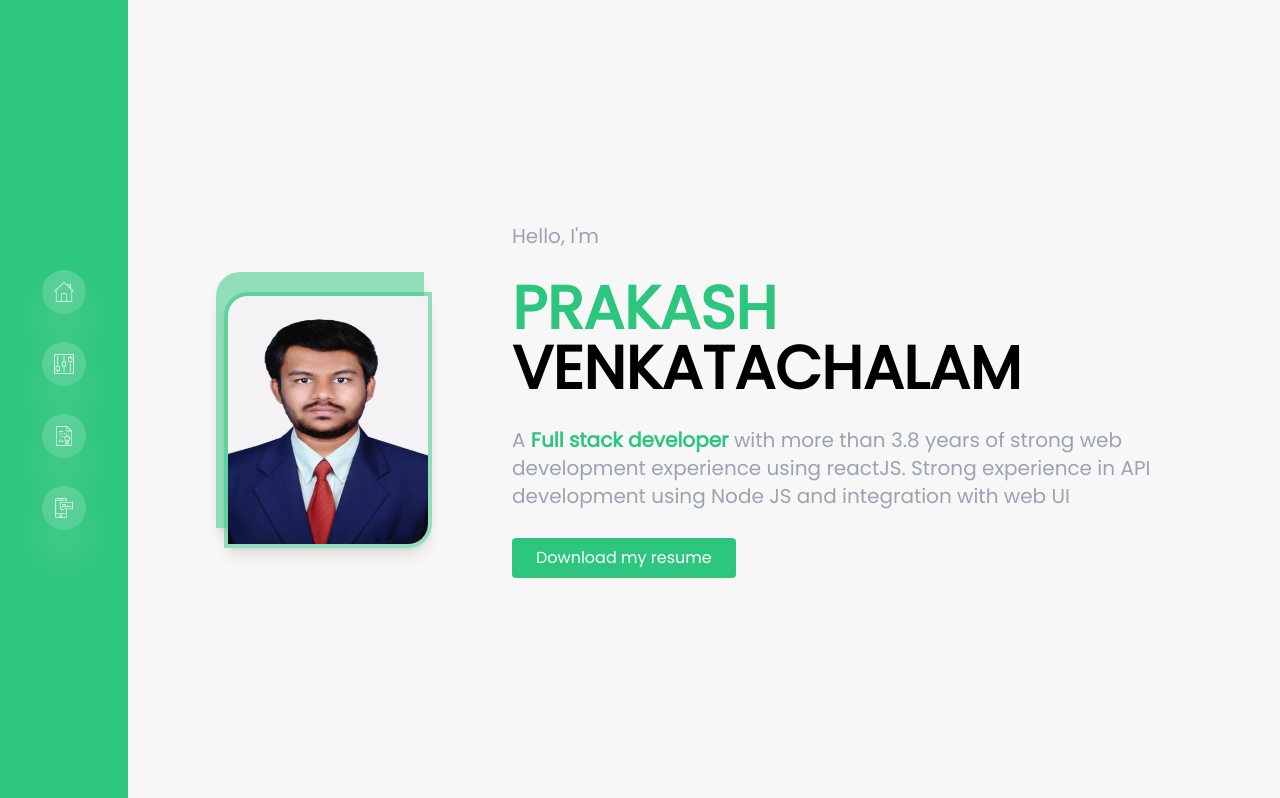
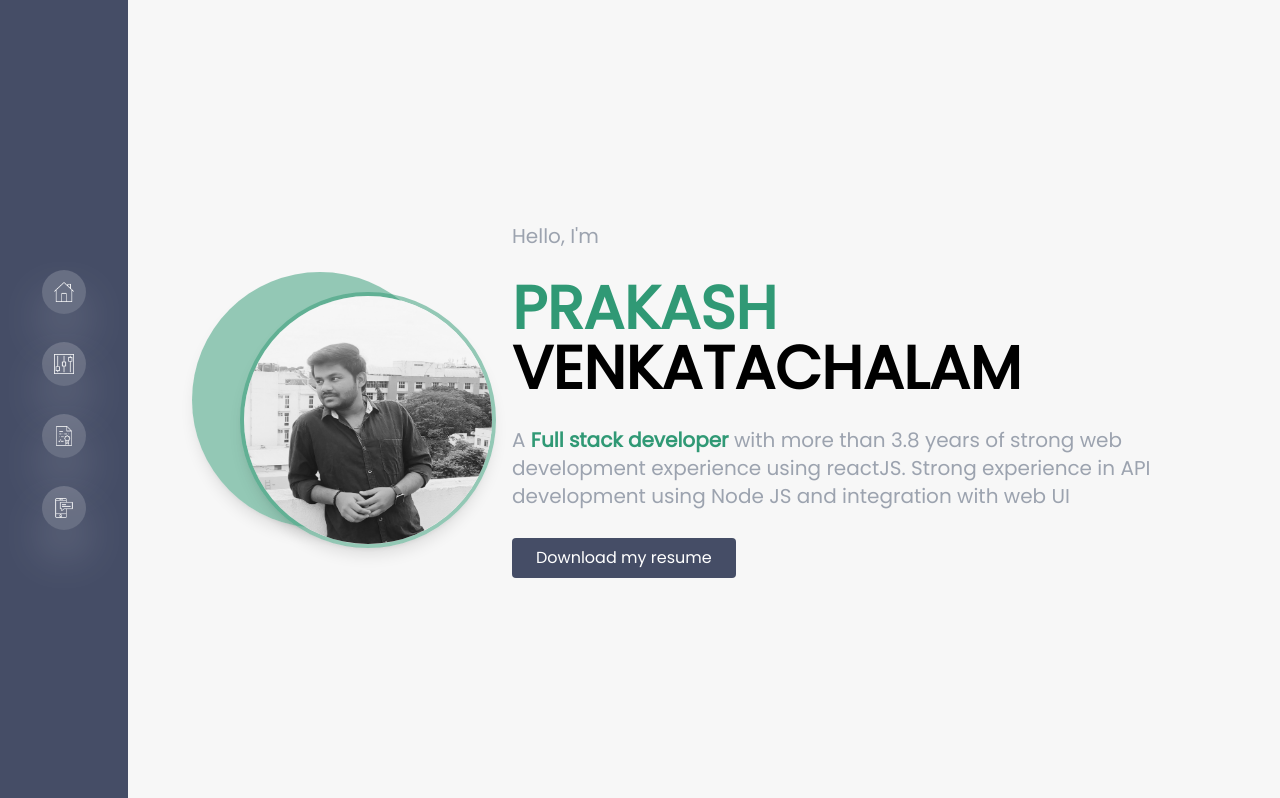
Before and after one commit to prakashvpsm/portfolio, a Next.js app: page / in a window 1280 px wide. Shown: the top 798 px of the page. Built offline with nearby package versions, Linux system fonts and the light colour scheme.

Commit message:
design change

```diff
--- a/components/portfolio/home.tsx
+++ b/components/portfolio/home.tsx
@@ -5,19 +5,19 @@ export default function Home() {
         <div className='w-full flex h-screen items-center justify-center' id='home'>
             <div className='w-full flex items-center justify-center xs:flex-col sm:flex-col xs:gap-5 sm:gap-5 xs:mt-20 sm:mt-20 '>
                 <div className='relative w-2/6 flex flex-col justify-center items-center xs:hidden sm:hidden'>
-                    <div className='w-52 h-64 bg-primary/50  rounded-tl-3xl rounded-br-3xl shadow-lg'></div>
-                    <img src='/prakash.jpg' className='w-52 h-64 absolute top-5 left-24 border-4 border-primary/50 rounded-tl-3xl rounded-br-3xl shadow-lg' />
+                    <div className='w-64 h-64 bg-secondary/50  rounded-full shadow-lg'></div>
+                    <img src='/vp.jpg' className='w-64 h-64 absolute top-5 left-28 border-4 border-secondary/50 rounded-full  shadow-lg' />
                 </div>
                 <div className='w-4/6 flex flex-col gap-7'>
                     <h6 className='text-gray-400 text-xl'>Hello, I'm</h6>
-                    <h1 className='font-bold text-6xl uppercase xs:w-3/6 xs:break-word sm:break-word sm:text-2xl xs:text-2xl'><span className='text-primary'>Prakash</span> Venkatachalam</h1>
+                    <h1 className='font-bold text-6xl uppercase xs:w-3/6 xs:break-word sm:break-word sm:text-2xl xs:text-2xl'><span className='text-secondary'>Prakash</span> Venkatachalam</h1>
                     <p className='w-5/6 font-normal font text-xl text-gray-400'>
-                        A <span className='font-bold text-primary'>Full stack developer</span> with more than 3.8 years of strong web development experience using
+                        A <span className='font-bold text-secondary'>Full stack developer</span> with more than 3.8 years of strong web development experience using
                         reactJS. Strong experience in API development using Node JS and integration with web UI
                     </p>
                     <div>
                         <form method="get" action="prakash_resume.pdf">
-                            <button type='submit' className='bg-primary rounded px-6 py-2 text-white cursor-pointer'>Download my resume</button>
+                            <button type='submit' className='bg-primary rounded px-6 py-2 text-white cursor-pointer hover:bg-alt'>Download my resume</button>
                         </form>
                     </div>
                 </div>
--- a/components/sidebar/index.tsx
+++ b/components/sidebar/index.tsx
@@ -9,7 +9,7 @@ export default function SideBar() {
         <div className='flex flex-col gap-7 mt-0'>
             {
                 menus.map((d, i) => {
-                    return <div className='bg-gray-100/20 p-3 rounded-full shadow-2xl shadow-white'>
+                    return <div className='bg-gray-100/20 p-3 rounded-full shadow-2xl shadow-white cursor-pointer hover:bg-alt'>
                             <Link href={`#${d.path}`}>
                                 <div>
                                     <img className='w-5 h-5' src={`icons/${d.path}.png`} />
--- a/tailwind.config.js
+++ b/tailwind.config.js
@@ -12,10 +12,10 @@ module.exports = {
   theme: {
     extend: {
       colors: {
-        primary: '#2EC67E',
-        secondary : '#ECECEC',
+        primary: '#454d66',
+        secondary : '#309975',
         bgp : '#f7f7f7',
-        alt : '#F22D54'
+        alt : '#58b368'
       },
       screens: {
         xs: { min: '320px', max: '481px' },
```
Also changed, not shown: public/vp.jpg (added).
